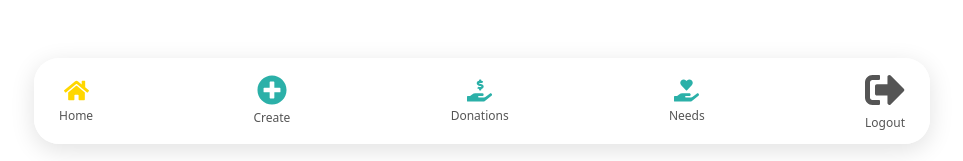
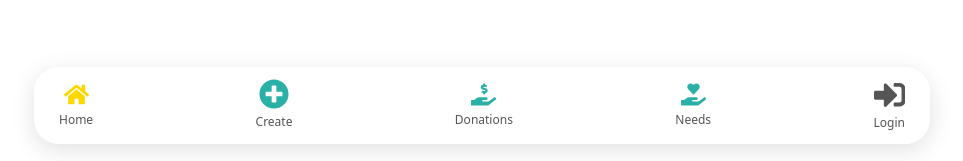
Before and after one commit to SayyedSuheir/CareVia, a Next.js app in the folder carevia/: page /donatePage in a window 1280 px wide. Shown: the part 636-797 px from the top of the page, without its empty margins (286-1249 px from the left). Built offline with nearby package versions, Linux system fonts and the light colour scheme; no server answers.

Commit message:
sidebar visibility edit

```diff
--- a/carevia/app/components/BottomNavbar.jsx
+++ b/carevia/app/components/BottomNavbar.jsx
@@ -1,5 +1,5 @@
 import Link from "next/link";
-import { FaHome, FaSignOutAlt, FaPlusCircle, FaHandHoldingUsd, FaHandHoldingHeart } from "react-icons/fa";
+import { FaHome, FaSignOutAlt,FaSignInAlt,FaPlusCircle, FaHandHoldingUsd, FaHandHoldingHeart } from "react-icons/fa";
 import { usePathname, useRouter } from "next/navigation";
 import { UserContext } from "../_context/UserContext";
 import { useContext } from "react";
@@ -58,10 +58,21 @@ export default function BottomNavbar() {
         <Link href={"/needs"}>
         <NavItem icon={<FaHandHoldingHeart className="icon needs" />} label="Needs" />
         </Link>
-
-        <Link href={"/"} onClick={handleLogout}>
-        <NavItem icon={<FaSignOutAlt className="icon logout" />} label="Logout" />
-        </Link>
+        {!isLoggedIn ? (
+          <Link href="/loginPage">
+            <NavItem
+              icon={<FaSignInAlt className="icon logout" />}
+              label="Login"
+            />
+          </Link>
+        ) : (
+          <Link href="/" onClick={handleLogout}>
+            <NavItem
+              icon={<FaSignOutAlt className="icon logout" />}
+              label="Logout"
+            />
+          </Link>
+        )}
 
       </div>
     </div>
--- a/carevia/app/components/SideNav.jsx
+++ b/carevia/app/components/SideNav.jsx
@@ -1,5 +1,5 @@
 import Link from "next/link";
-import { FaHome, FaSignOutAlt, FaPlusCircle, FaHandHoldingUsd, FaHandHoldingHeart } from "react-icons/fa";
+import { FaHome, FaSignOutAlt,FaSignInAlt, FaPlusCircle, FaHandHoldingUsd, FaHandHoldingHeart } from "react-icons/fa";
 import { usePathname, useRouter } from "next/navigation";
 import { UserContext } from "../_context/UserContext";
 import { useContext } from "react";
@@ -69,9 +69,21 @@ export default function SideNavbar() {
             <NavItem icon={<FaHandHoldingHeart className="icon needs" />} label="Needs" active={pathname === "/needs"} />
           </Link>
 
-          <Link href={"/"} onClick={handleLogout}>
-            <NavItem icon={<FaSignOutAlt className="icon logout" />} label="Logout" />
+           {!isLoggedIn ? (
+          <Link href="/loginPage">
+            <NavItem
+              icon={<FaSignInAlt className="icon logout" />}
+              label="Login"
+            />
           </Link>
+        ) : (
+          <Link href="/" onClick={handleLogout}>
+            <NavItem
+              icon={<FaSignOutAlt className="icon logout" />}
+              label="Logout"
+            />
+          </Link>
+        )}
         </nav>
       </div>
     </div>
--- a/carevia/app/layout.js
+++ b/carevia/app/layout.js
@@ -12,9 +12,9 @@ import SideNavbar from "./components/SideNav";
 import { Toaster } from 'react-hot-toast';
 
 function NavbarWrapper() {
-  const { isLoggedIn } = useAuth()
+  // const { isLoggedIn } = useAuth()
 
-  if (!isLoggedIn) return null     // ✅ Hide navbar before login
+  // if (!isLoggedIn) return null     // ✅ Hide navbar before login
 
   return <SideNavbar />
 }
```
Also changed, not shown: carevia/app/globals.css (line endings or trailing spaces).
